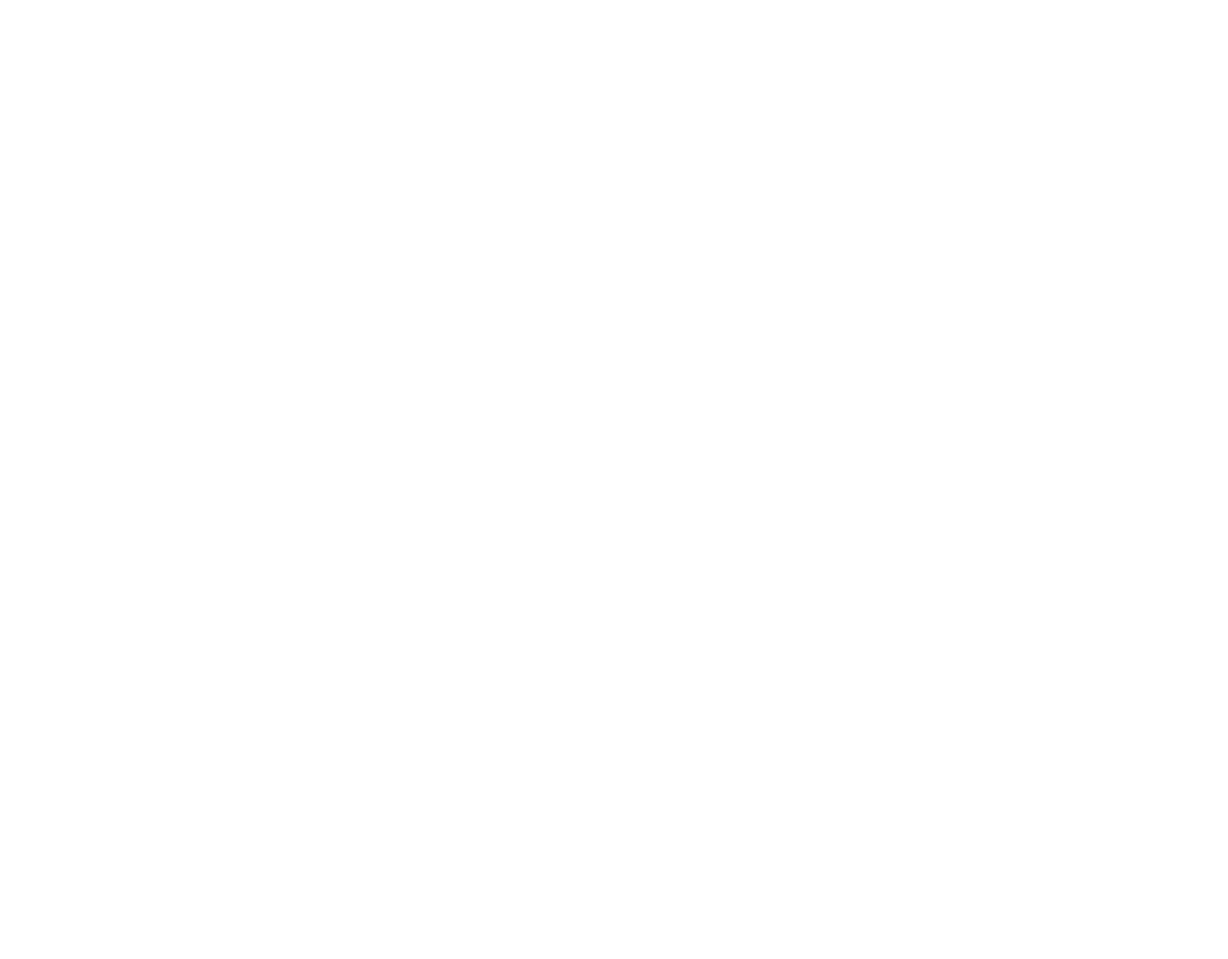
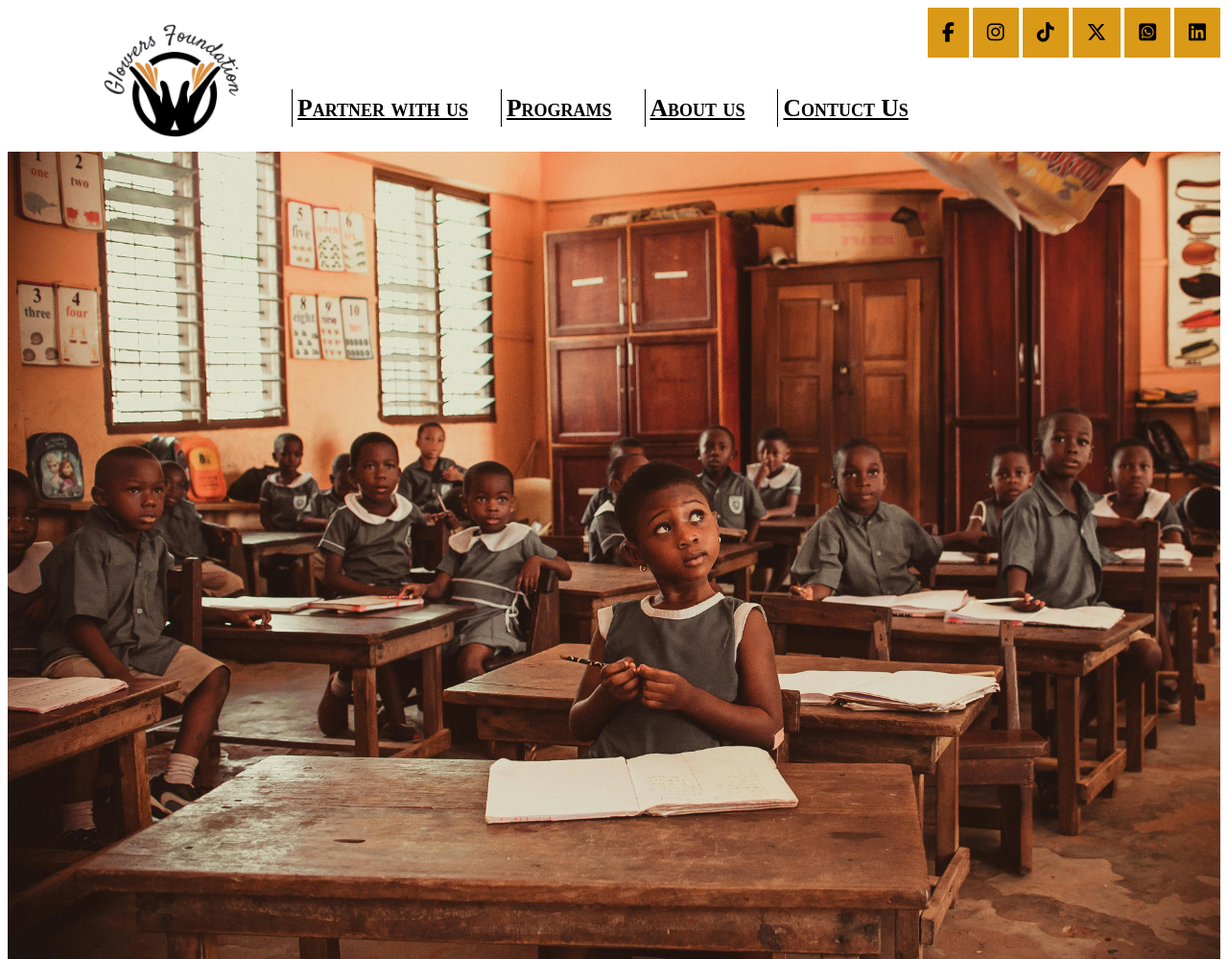
Before and after one commit to Onesmus-Kilonzo/Glowers-foundation-website, a plain HTML site: page index.htm in a window 1280 px wide. Shown: the whole page at 96% size. Before the commit the page ends 800 px from the top, so only its background shows below. Drawn offline with Linux system fonts and the light colour scheme.

Commit message:
added logo , navigation bars and homepage photo

```diff
--- a/index.htm
+++ b/index.htm
@@ -3,7 +3,101 @@
 <head>
     <meta charset="utf-8">
     <meta name="viewport" content="width=device-width, initial-scale=1">
-    <title>objects</title>
+    <title>Glowers foundation</title>
+    <script src="https://kit.fontawesome.com/69e6758a05.js" crossorigin="anonymous"></script>
+    <style>
+        * {
+            box-sizing: border-box;
+        }
+        body {
+            display: grid;
+            grid-template-columns: auto auto auto auto auto auto auto auto auto auto auto auto;
+            grid-template-rows: 75px 75px 75px 75px;
+
+
+        }
+        .logo-container {
+            grid-column: 1 / 3;
+            /*background-color: gold;*/
+            grid-row: 1 / 3;
+            margin-left: 7vw;
+
+        }
+        .social-media {
+            grid-column: 3/ 13;
+            background-color: white;
+
+            grid-row: 1 / 2;
+            text-align: right;
+            padding-top: 15px;
+            padding-right: 0;
+
+
+        }
+        .Navigation-bar {
+            grid-column: 3 / 13;
+            grid-row: 2 / 3;
+            padding: 15px;
+            text-align: left;
+        }
+        .photo-holder {
+            grid-column: 1 /13;
+        }
+        div {
+            text-align: center;
+        }
+        .logo-image {
+            height:100%;
+            width: 90%;
+        }
+        .menus {
+            padding: 5px;
+            margin-left: 25px;
+            font-size: 2vw;
+            font-weight: bold;
+            border-left: solid 1px;
+            font-variant: small-caps;
+        }
+        .media {
+            font-size: 1.6vw;
+            padding: 15px;
+            background-color: #da9917;
+
+
+
+        }
+        a {
+            color: black;
+        }
+        .main-photo {
+            width: 100%;
+
+        }
+    </style>
 </head>
+<body>
+    <div class="logo-container" class="header">
+        <img src="logo.jpeg" class="logo-image">
+    </div>
+    <div class="social-media" class="header">
+        <a href="#facebook" class="media"><i class="fa-brands fa-facebook-f"></i></a>
+        <a href="#instagram" class="media"><i class="fa-brands fa-instagram"></i></a>
+        <a href="#tiktok" class="media"><i class="fa-brands fa-tiktok"></i></a>
+        <a href="#X" class="media"><i class="fa-brands fa-x-twitter"></i></a>
+        <a href="#Whatsapp"  class="media"><i class="fa-brands fa-square-whatsapp"></i></a>
+        <a href="#linkdn" class="media"><i class="fa-brands fa-linkedin"></i></a>
+
+    </div>
+    <div class="Navigation-bar" class="header">
+        <a href="#partner" class="menus">Partner with us</a>
+        <a href="#programs" class="menus">Programs</a>
+        <a href="#About" class="menus">About us</a>
+        <a href="#Contact" class="menus">Contuct Us</a>
+    </div>
+    <div class="photo-holder">
+        <img src="cover-photo.jpg" class="main-photo">
+    </div>
+
+</body>
 
 </html>
```
Also changed, not shown: cover-photo.jpg (added), logo.jpeg (added).
